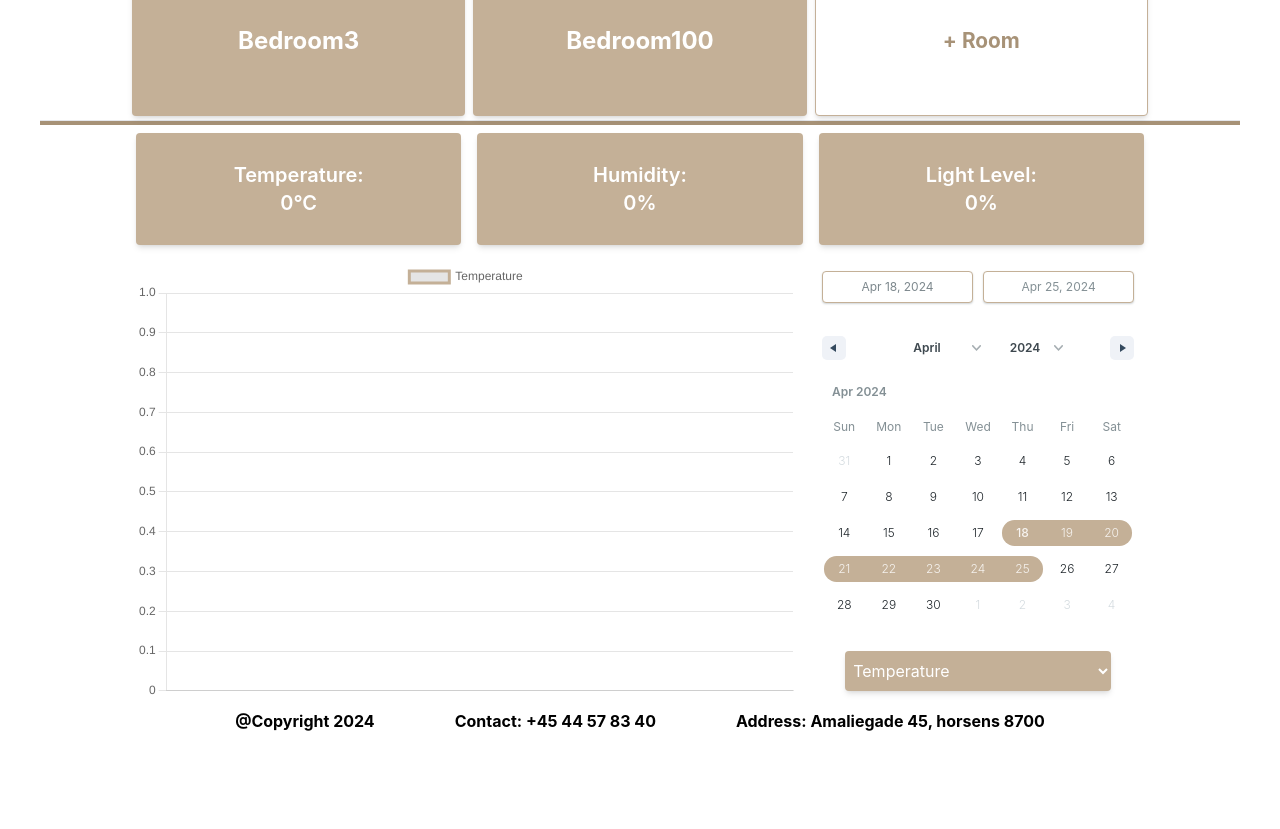
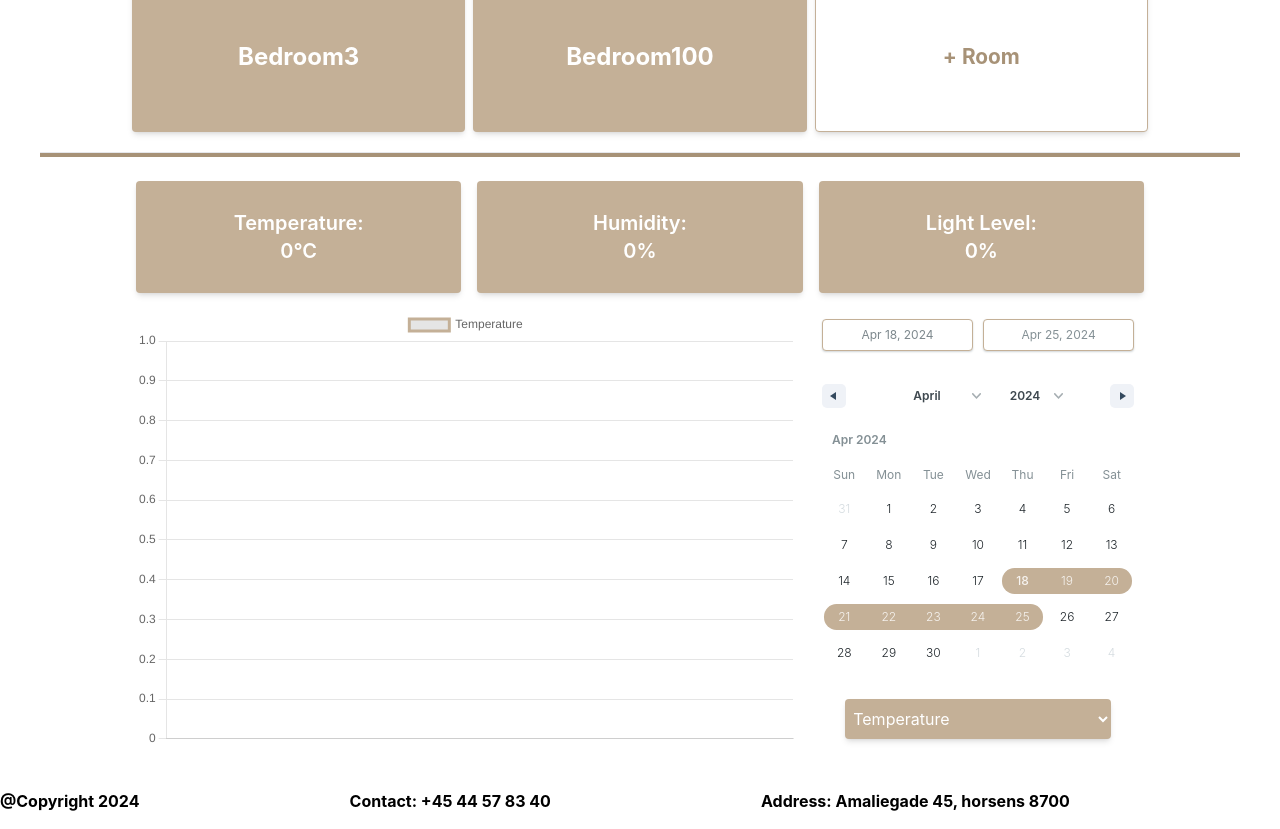
Before and after one commit to OliwierWijas/SEP4-frontend, a React (Create React App) app: page /#/MyHome in a window 1280 px wide. Shown: the part 800-1629 px from the top of the page. Before the commit the page ends 1533 px from the top, so only its background shows below. Built offline with nearby package versions, Linux system fonts and the light colour scheme.

Commit message:
Revert "line and button works in typescript"
This reverts commit b3d3bfddf9236357c7232929c9b79bc8bf7fe5aa.

```diff
--- a/src/components/BrownBreakline.tsx
+++ b/src/components/BrownBreakline.js
@@ -1,7 +1,7 @@
 export default function BrownBreakline(){
     return(
     <>
-    <div className="py-4 mx-10">
+    <div className="py-4 px-10">
     <hr style={{ height: "5px", backgroundColor: "#a79277" }}></hr>
     </div>
     </>
--- a/src/components/BrownButton.tsx
+++ b/src/components/BrownButton.js
@@ -1,8 +1,4 @@
-interface BrownButtonProps{
-    text : string;
-}
-
-export default function BrownButton({text}: BrownButtonProps){
+export default function BrownButton({text}){
     return(
         <>
         <button style={{background: "#a79277", width: "80px", height: "40px"}} className="block text-white rounded md:border-0 md:p-0 dark:text-white">{text}</button>
--- a/src/components/Footer.js
+++ b/src/components/Footer.js
@@ -2,10 +2,11 @@ export default function footer(){
    return(
     <>
     <nav>
-        <div className="flex justify-center">
-            <div className="flex items-center mx-10 font-bold">@Copyright 2024</div>
-            <div className="flex items-center mx-10 font-bold">Contact: +45 44 57 83 40</div>
-            <div className="flex items-center mx-10 font-bold">Address: Amaliegade 45,   horsens 8700</div>
+        <div className="flex items-center justify-between">
+            <div className="flex items-center space-x-4 font-bold">@Copyright 2024</div>
+            <div className="flex items-center space-x-4 font-bold">Contact: +45 44 57 83 40</div>
+            <div className="flex items-center space-x-4 font-bold">Address: Amaliegade 45,   horsens 8700</div>
+            <div className="flex items-center space-x-4 font-bold"></div>
         </div>
     </nav>
     </>
--- a/src/components/Header.js
+++ b/src/components/Header.js
@@ -1,6 +1,6 @@
 import { useState } from "react";
 import { Link, Outlet } from "react-router-dom";
-import BrownButton from "./BrownButton.tsx";
+import BrownButton from "./BrownButton.js";
 
 export default function Header() {
   const [isOpen, setIsOpen] = useState(false);
--- a/src/routes/MyHome.js
+++ b/src/routes/MyHome.js
@@ -1,7 +1,7 @@
 import React from 'react';
 import { useState } from "react"
 import RoomManagementComponent from "../components/MyHome/GraphComponent/RoomManagementComponent.js";
-import BrownBreakline from "../components/BrownBreakline.tsx";
+import BrownBreakline from "../components/BrownBreakline.js";
 import House from "../components/MyHome/HouseComponent/House.js";
 import dummyData from "../dummyData/RoomData.js";
 import { addDays } from 'date-fns';
--- a/tailwind.config.js
+++ b/tailwind.config.js
@@ -1,6 +1,6 @@
 /** @type {import('tailwindcss').Config} */
 export default {
-  content: ["./src/**/*.{html,js, ts, tsx}"],
+  content: ["./src/**/*.{html,js}"],
   theme: {
     extend: {},
   },
```
